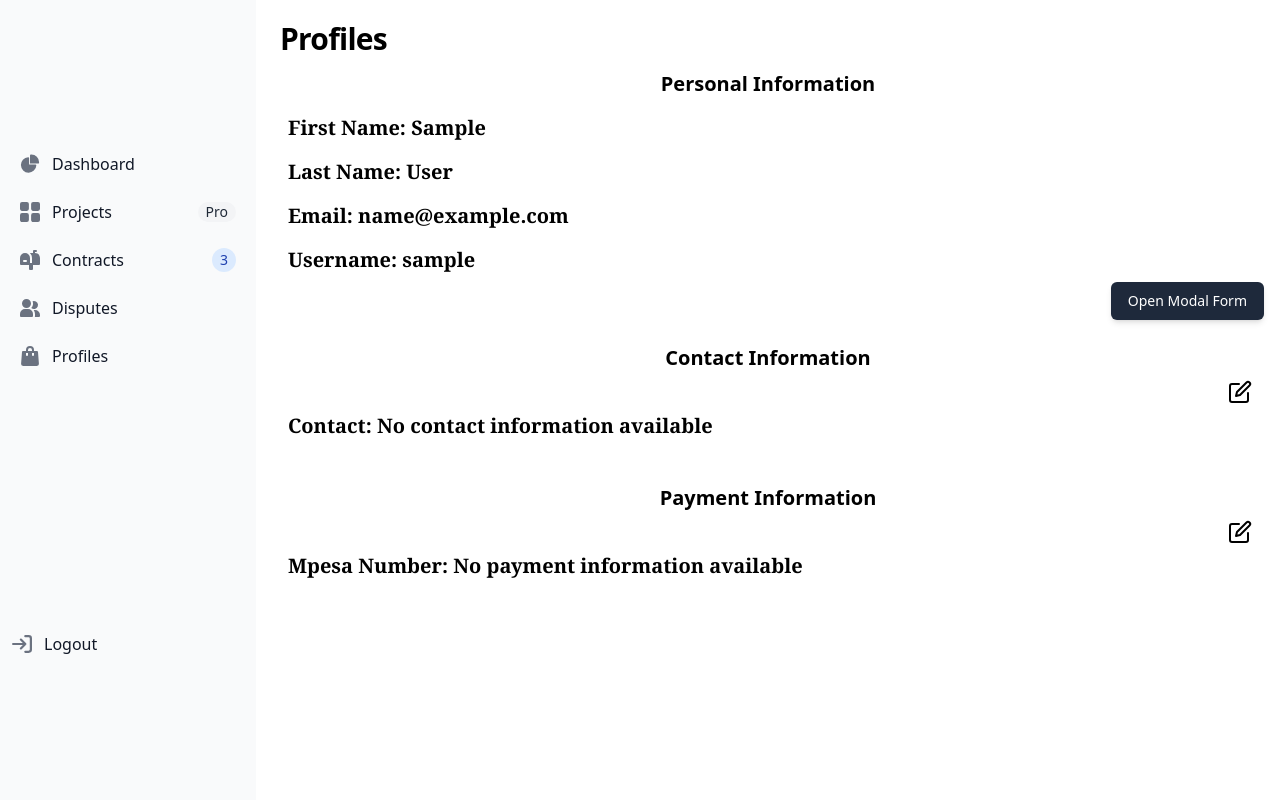
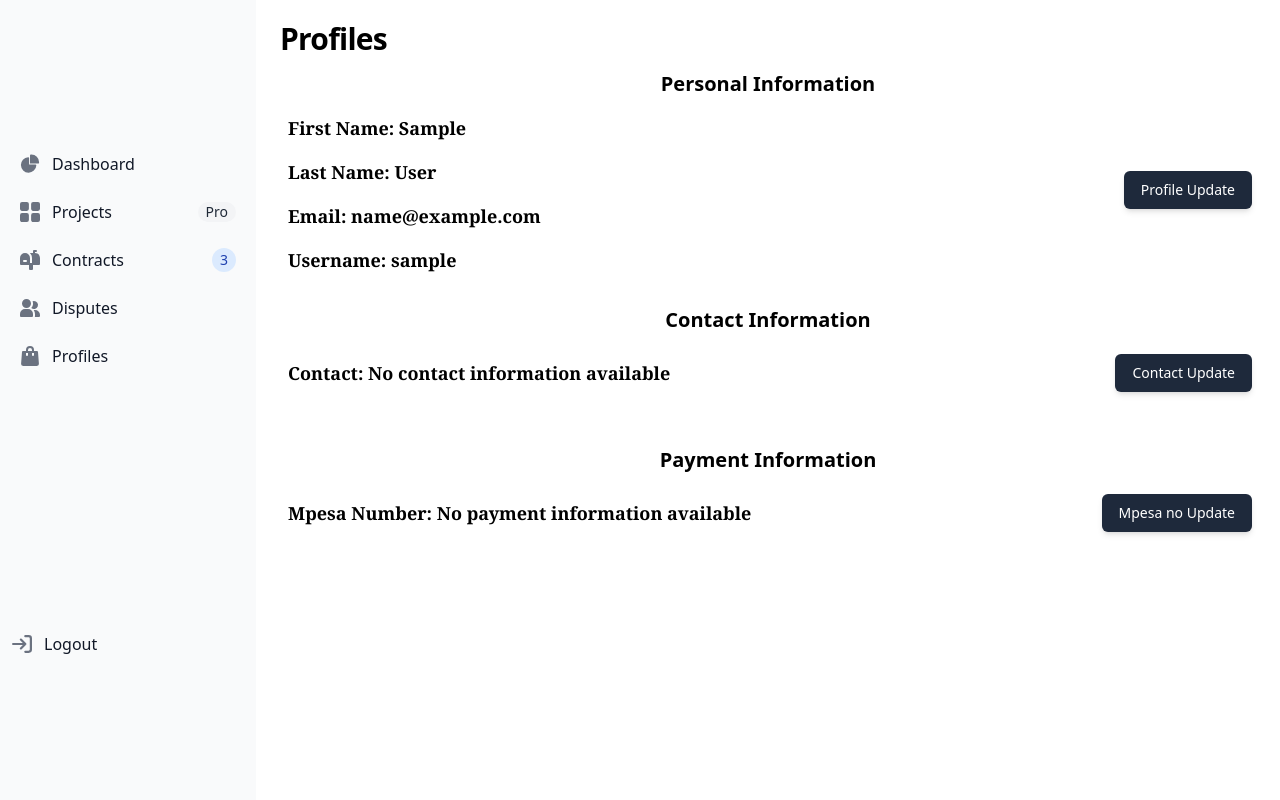
Before and after one commit to NestaNdereva23/PesaCrow, a Django app: page /profile/ in a window 1280 px wide. Run offline with Django 5.2, Linux system fonts and the light colour scheme; the visitor is signed in with stand-in values (Sample User, id 1); data comes from the database, SQL or seed files in the repository; some libraries are stand-ins or nearby versions.

Commit message:
profile app code improvement
-- fixed and refactored profile.js to handle all modals independently
-- added contactupdate form
-- implemented view logic for contact info and mpesa info
-- setup mpesa number modal

```diff
--- a/profiles/forms.py
+++ b/profiles/forms.py
@@ -6,3 +6,10 @@ class ProfileUpdateForm(forms.ModelForm):
     class Meta:
         model = User
         fields = ['first_name', 'last_name', 'username']
+
+
+
+class ContactUpdateForm(forms.ModelForm):
+    class Meta:
+        model = UserProfile
+        fields = ['phone_number', 'mpesa_number']
--- a/profiles/static/profile.js
+++ b/profiles/static/profile.js
@@ -1,37 +1,149 @@
-document.addEventListener('DOMContentLoaded', function() {
-  // Get the button and modal elements
-  const modalButton = document.querySelector('[data-dialog-target="sign-in-modal"]');
-  const modalBackdrop = document.querySelector('[data-dialog-backdrop="sign-in-modal"]');
-  const modal = document.querySelector('[data-dialog="sign-in-modal"]');
+document.addEventListener("DOMContentLoaded", function () {
+  // Get the profile modal elements
+  const profileModalButton = document.querySelector(
+    '[data-dialog-target="profile-info-modal"]'
+  );
+  const profileModalBackdrop = document.querySelector(
+    '[data-dialog-backdrop="profile-info-modal"]'
+  );
+  const profileModal = document.querySelector(
+    '[data-dialog="profile-info-modal"]'
+  );
 
-  // Function to open modal
-  function openModal() {
-    modalBackdrop.classList.remove('pointer-events-none', 'opacity-0');
-    modalBackdrop.classList.add('opacity-100', 'pointer-events-auto');
+  //contact modal elements
+  const contactModalButton = document.querySelector(
+    '[data-dialog-target="contact-modal"]'
+  );
+  const contactModalBackdrop = document.querySelector(
+    '[data-dialog-backdrop="contact-modal"]'
+  );
+  const contactModal = document.querySelector('[data-dialog="contact-modal"]');
+
+  //mpesa number modal
+  const mpesaModalButton = document.querySelector(
+    '[data-dialog-target="mpesa-number-modal"]'
+  );
+  const mpesaModalBackdrop = document.querySelector(
+    '[data-dialog-backdrop="mpesa-number-modal"]'
+  );
+  const mpesaModal = document.querySelector(
+    '[data-dialog="mpesa-number-modal"]'
+  );
+
+  // Function to open profile modal
+  function openProfileModal() {
+    profileModalBackdrop.classList.remove("pointer-events-none", "opacity-0");
+    profileModalBackdrop.classList.add("opacity-100", "pointer-events-auto");
   }
 
-  // Function to close modal
-  function closeModal() {
-    modalBackdrop.classList.remove('opacity-100', 'pointer-events-auto');
-    modalBackdrop.classList.add('pointer-events-none', 'opacity-0');
+  // Function to close profile modal
+  function closeProfileModal() {
+    profileModalBackdrop.classList.remove("opacity-100", "pointer-events-auto");
+    profileModalBackdrop.classList.add("pointer-events-none", "opacity-0");
   }
 
-  // Add click event to button to open modal
-  modalButton.addEventListener('click', openModal);
+  // func to open contact modal
+  function openContactModal() {
+    contactModalBackdrop.classList.remove("pointer-events-none", "opacity-0");
+    contactModalBackdrop.classList.add("opacity-100", "pointer-events-auto");
+  }
 
-  // Close modal when clicking outside (if backdrop-close is enabled)
-  if (modalBackdrop.getAttribute('data-dialog-backdrop-close') === 'true') {
-    modalBackdrop.addEventListener('click', function(e) {
-      if (e.target === modalBackdrop) {
-        closeModal();
+  // close contact modal
+  function closeContactModal() {
+    contactModalBackdrop.classList.remove("opacity-100", "pointer-events-auto");
+    contactModalBackdrop.classList.add("pointer-events-none", "opacity-0");
+  }
+
+  // func to open mpesa number modal
+  function openMpesaModal() {
+    mpesaModalBackdrop.classList.remove("pointer-events-none", "opacity-0");
+    mpesaModalBackdrop.classList.add("opacity-100", "pointer-events-auto");
+  }
+
+  // close mpesa number modal
+  function closeMpesaModal() {
+    mpesaModalBackdrop.classList.remove("opacity-100", "pointer-events-auto");
+    mpesaModalBackdrop.classList.add("pointer-events-none", "opacity-0");
+  }
+
+  // Function to close all modals
+  function closeAllModals() {
+    closeProfileModal();
+    closeContactModal();
+    closeMpesaModal();
+  }
+
+  // Add click event to profile modal button
+  if (profileModalButton) {
+    profileModalButton.addEventListener("click", function () {
+      // Make sure other modals are closed first
+      closeContactModal();
+      closeMpesaModal();
+      //open current modal
+      openProfileModal();
+    });
+  }
+
+  // click event --> contact modal button
+  if (contactModalButton) {
+    contactModalButton.addEventListener("click", function () {
+      // Make sure other modals are closed first
+      closeProfileModal();
+      // Then open this modal
+      openContactModal();
+    });
+  }
+
+  // click event --> mpesa number modal button
+  if (mpesaModalButton) {
+    mpesaModalButton.addEventListener("click", function () {
+      // Make sure other modals are closed first
+      closeProfileModal();
+      // Then open this modal
+      openMpesaModal();
+    });
+  }
+
+  // Close profile modal when clicking outside
+  if (
+    profileModalBackdrop &&
+    profileModalBackdrop.getAttribute("data-dialog-backdrop-close") === "true"
+  ) {
+    profileModalBackdrop.addEventListener("click", function (e) {
+      if (e.target === profileModalBackdrop) {
+        closeProfileModal();
       }
     });
   }
 
-  // Optional: Add ESC key to close modal
-  document.addEventListener('keydown', function(e) {
-    if (e.key === 'Escape' && !modalBackdrop.classList.contains('opacity-0')) {
-      closeModal();
+  // Close contact modal when clicking outside
+  if (
+    contactModalBackdrop &&
+    contactModalBackdrop.getAttribute("data-dialog-backdrop-close") === "true"
+  ) {
+    contactModalBackdrop.addEventListener("click", function (e) {
+      if (e.target === contactModalBackdrop) {
+        closeContactModal();
+      }
+    });
+  }
+
+  // Close mpesa number modal when  you clicck outside
+  if (
+    mpesaModalBackdrop &&
+    mpesaModalBackdrop.getAttribute("data-dialog-backdrop-close") === "true"
+  ) {
+    mpesaModalBackdrop.addEventListener("click", function (e) {
+      if (e.target === mpesaModalBackdrop) {
+        closeMpesaModal();
+      }
+    });
+  }
+
+  // Close modals with ESC key
+  document.addEventListener("keydown", function (e) {
+    if (e.key === "Escape") {
+      closeAllModals();
     }
   });
 });
--- a/profiles/templates/profiles/profiles.html
+++ b/profiles/templates/profiles/profiles.html
@@ -1,11 +1,9 @@
-{% load static %}
-{% include "sidebar.html" %} {% block content %}
+{% load static %} {% include "sidebar.html" %} {% block content %}
+<script src="{% static 'profile.js' %}"></script>
 <div class="p-4 sm:ml-64">
-
   <p class="text-3xl m-2 font-semibold tracking-tight leading-none text-black">
     Profiles
   </p>
-
 
   <!-- personal information section -->
   <div>
@@ -16,33 +14,35 @@
     </div>
 
     <!-- error messages display -->
-{#      {% for m in messages %}#}
-{#      <p>{{ m }}</p>#}
-{#      {% endfor %}#}
+    {% for m in messages %}
+    <p>{{ m }}</p>
+    {% endfor %}
 
     <div class="block h-58 mb-4 rounded-xl bg-profile_gray max-w-screen-xl">
-        <p class="text-xl ml-4 py-2 text-black font-semibold font-serif">
+      <div class="flex items-center justify-between">
+        <div class="block items-start">
+          <p class="text-lg ml-4 py-2 text-black font-semibold font-serif">
             First Name: {{ user.first_name }}
           </p>
-        <p class="text-xl ml-4 py-2 text-black font-semibold font-serif">
+          <p class="text-lg ml-4 py-2 text-black font-semibold font-serif">
             Last Name: {{ user.last_name }}
           </p>
-        <p class="text-xl ml-4 py-2 text-black font-semibold font-serif">
+          <p class="text-lg ml-4 py-2 text-black font-semibold font-serif">
             Email: {{ user.email }}
           </p>
-        <p class="text-xl ml-4 py-2 text-black font-semibold font-serif">
+          <p class="text-lg ml-4 py-2 text-black font-semibold font-serif">
             Username: {{ user.username }}
           </p>
-        <div class="flex items-center justify-between">
-          <div class="flex items-start"></div>
+        </div>
         <button
-          data-dialog-target="sign-in-modal"
-          class="rounded-md bg-slate-800 py-2 px-4 border border-transparent text-center text-sm text-white transition-all shadow-md hover:shadow-lg focus:bg-slate-700 focus:shadow-none active:bg-slate-700 hover:bg-slate-700 active:shadow-none disabled:pointer-events-none disabled:opacity-50 disabled:shadow-none ml-2" type="button">
-          Open Modal Form
+          data-dialog-target="profile-info-modal"
+          class="rounded-md mb-2 mr-3 bg-slate-800 py-2 px-4 border border-transparent text-center text-sm text-white transition-all shadow-md hover:shadow-lg focus:bg-slate-700 focus:shadow-none active:bg-slate-700 hover:bg-slate-700 active:shadow-none disabled:pointer-events-none disabled:opacity-50 disabled:shadow-none ml-2"
+          type="button"
+        >
+          Profile Update
         </button>
       </div>
     </div>
-      {# {% endfor %}#}
   </div>
 
   <!-- contact information section -->
@@ -54,44 +54,30 @@
     </div>
     <div class="block h-20 mb-4 rounded-xl bg-profile_gray max-w-screen-xl">
       <div class="flex items-center justify-between">
-          <div class="flex items-start"></div>
-          <a
-            href="{% url 'home:password_reset' %}"
-            class="mr-3 hover:bg-blue-600"
-            ><?xml version="1.0" ?>
-            <svg
-              class="feather feather-edit"
-              fill="none"
-              height="24"
-              stroke="currentColor"
-              stroke-linecap="round"
-              stroke-linejoin="round"
-              stroke-width="2"
-              viewBox="0 0 24 24"
-              width="24"
-              xmlns="http://www.w3.org/2000/svg"
-            >
-              <path
-                d="M11 4H4a2 2 0 0 0-2 2v14a2 2 0 0 0 2 2h14a2 2 0 0 0 2-2v-7"
-              />
-              <path
-                d="M18.5 2.5a2.121 2.121 0 0 1 3 3L12 15l-4 1 1-4 9.5-9.5z"
-              />
-            </svg>
-          </a>
-        </div>
+        <div class="flex items-start">
           {% if user_profile %}
-        <p class="text-xl ml-4 py-2 text-black font-semibold font-serif">
+          <p class="text-lg ml-4 py-2 text-black font-semibold font-serif">
             Contact: {{ user_profile.phone_number }}
           </p>
           {% else %}
-        <p class="text-xl ml-4 py-2 text-black font-semibold font-serif">
+          <p class="text-lg ml-4 py-2 text-black font-semibold font-serif">
             Contact: No contact information available
           </p>
           {% endif %}
         </div>
+        <!-- contact modal section -->
+        <button
+          data-dialog-target="contact-modal"
+          class="rounded-md m-3 bg-slate-800 py-2 px-4 border border-transparent text-center text-sm text-white transition-all shadow-md hover:shadow-lg focus:bg-slate-700 focus:shadow-none active:bg-slate-700 hover:bg-slate-700 active:shadow-none disabled:pointer-events-none disabled:opacity-50 disabled:shadow-none ml-2"
+          type="button"
+        >
+          Contact Update
+        </button>
+      </div>
+    </div>
   </div>
 
+  <!-- payment information section -->
   <div>
     <div class="flex items-center justify-center">
       <div class="py-2">
@@ -100,70 +86,55 @@
     </div>
     <div class="block h-20 mb-4 rounded-xl bg-profile_gray max-w-screen-xl">
       <div class="flex items-center justify-between">
-          <div class="flex items-start"></div>
-          <a
-            href="{% url 'home:password_reset' %}"
-            class="mr-3 hover:bg-blue-600"
-            ><?xml version="1.0" ?>
-            <svg
-              class="feather feather-edit"
-              fill="none"
-              height="24"
-              stroke="currentColor"
-              stroke-linecap="round"
-              stroke-linejoin="round"
-              stroke-width="2"
-              viewBox="0 0 24 24"
-              width="24"
-              xmlns="http://www.w3.org/2000/svg"
-            >
-              <path
-                d="M11 4H4a2 2 0 0 0-2 2v14a2 2 0 0 0 2 2h14a2 2 0 0 0 2-2v-7"
-              />
-              <path
-                d="M18.5 2.5a2.121 2.121 0 0 1 3 3L12 15l-4 1 1-4 9.5-9.5z"
-              />
-            </svg>
-          </a>
-        </div>
+        <div class="flex items-start">
           {% if user_profile %}
-        <p class="text-xl ml-4 py-2 text-black font-semibold font-serif">
+          <p class="text-lg ml-4 py-2 text-black font-semibold font-serif">
             Mpesa Number: {{ user_profile.mpesa_number }}
           </p>
           {% else %}
-        <p class="text-xl ml-4 py-2 text-black font-semibold font-serif">
+          <p class="text-lg ml-4 py-2 text-black font-semibold font-serif">
             Mpesa Number: No payment information available
           </p>
           {% endif %}
         </div>
+        <button
+          data-dialog-target="mpesa-number-modal"
+          class="rounded-md m-3 bg-slate-800 py-2 px-4 border border-transparent text-center text-sm text-white transition-all shadow-md hover:shadow-lg focus:bg-slate-700 focus:shadow-none active:bg-slate-700 hover:bg-slate-700 active:shadow-none disabled:pointer-events-none disabled:opacity-50 disabled:shadow-none ml-2"
+          type="button"
+        >
+          Mpesa no Update
+        </button>
+      </div>
     </div>
   </div>
 
+  <!-- personal information modal -->
   <div
-  data-dialog-backdrop="sign-in-modal"
+    data-dialog-backdrop="profile-info-modal"
     data-dialog-backdrop-close="true"
     class="pointer-events-none fixed inset-0 z-[999] grid h-screen w-screen place-items-center bg-black bg-opacity-60 opacity-0 backdrop-blur-sm transition-opacity duration-300"
   >
     <div
-    data-dialog="sign-in-modal"
+      data-dialog="profile-info-modal"
       class="relative mx-auto w-full max-w-[24rem] rounded-lg overflow-hidden shadow-sm"
     >
       <div class="relative flex flex-col bg-white">
-      <div class="relative m-2.5 items-center flex justify-center text-white h-24 rounded-md bg-slate-800">
-        <h3 class="text-2xl">
-          Personal Information
-        </h3>
+        <div
+          class="relative m-2.5 items-center flex justify-center text-white h-24 rounded-md bg-slate-800"
+        >
+          <h3 class="text-2xl">Personal Information</h3>
         </div>
-        <form>
+        <form method="post">
+          {% csrf_token %}
           <div class="flex flex-col gap-4 p-6">
-
-              {% csrf_token %}
             <div class="w-full max-w-sm min-w-[200px]">
               <label class="block mb-2 text-sm text-slate-600">
                 Firstname
               </label>
 
-            <div class="w-full bg-transparent placeholder:text-slate-400 text-slate-700 text-sm border border-slate-200 rounded-md px-3 py-2 transition duration-300 ease focus:outline-none focus:border-slate-400 hover:border-slate-300 shadow-sm focus:shadow">
+              <div
+                class="w-full bg-transparent placeholder:text-slate-400 text-slate-700 text-sm border border-slate-200 rounded-md px-3 py-2 transition duration-300 ease focus:outline-none focus:border-slate-400 hover:border-slate-300 shadow-sm focus:shadow"
+              >
                 {{ form_profile.first_name }}
               </div>
             </div>
@@ -172,37 +143,124 @@
               <label class="block mb-2 text-sm text-slate-600">
                 Lastname
               </label>
-            <div class="w-full bg-transparent placeholder:text-slate-400 text-slate-700 text-sm border border-slate-200 rounded-md px-3 py-2 transition duration-300 ease focus:outline-none focus:border-slate-400 hover:border-slate-300 shadow-sm focus:shadow">
+              <div
+                class="w-full bg-transparent placeholder:text-slate-400 text-slate-700 text-sm border border-slate-200 rounded-md px-3 py-2 transition duration-300 ease focus:outline-none focus:border-slate-400 hover:border-slate-300 shadow-sm focus:shadow"
+              >
                 {{ form_profile.last_name }}
               </div>
-
             </div>
             <div class="w-full max-w-sm min-w-[200px]">
               <label class="block mb-2 text-sm text-slate-600">
                 Username
               </label>
-              <div class="w-full bg-transparent placeholder:text-slate-400 text-slate-700 text-sm border border-slate-200 rounded-md px-3 py-2 transition duration-300 ease focus:outline-none focus:border-slate-400 hover:border-slate-300 shadow-sm focus:shadow">
+              <div
+                class="w-full bg-transparent placeholder:text-slate-400 text-slate-700 text-sm border border-slate-200 rounded-md px-3 py-2 transition duration-300 ease focus:outline-none focus:border-slate-400 hover:border-slate-300 shadow-sm focus:shadow"
+              >
                 {{ form_profile.username}}
               </div>
             </div>
-
           </div>
           <div class="p-6 pt-0">
-        <button name="formProfile_submit" class="w-full rounded-md bg-slate-800 py-2 px-4 border border-transparent text-center text-sm text-white transition-all shadow-md hover:shadow-lg focus:bg-slate-700 focus:shadow-none active:bg-slate-700 hover:bg-slate-700 active:shadow-none disabled:pointer-events-none disabled:opacity-50 disabled:shadow-none" type="button">
+            <button
+              name="formProfile_submit"
+              class="w-full rounded-md bg-slate-800 py-2 px-4 border border-transparent text-center text-sm text-white transition-all shadow-md hover:shadow-lg focus:bg-slate-700 focus:shadow-none active:bg-slate-700 hover:bg-slate-700 active:shadow-none disabled:pointer-events-none disabled:opacity-50 disabled:shadow-none"
+              type="submit"
+            >
               Update
             </button>
-{#        <p class="flex justify-center mt-6 text-sm text-slate-600">#}
-{#          Don&apos;t have an account?#}
-{#          <a href="#signup" class="ml-1 text-sm font-semibold text-slate-700 underline">#}
-{#            Sign up#}
-{#          </a>#}
-{#        </p>#}
           </div>
         </form>
       </div>
     </div>
   </div>
 
-    <script src="{% static "profile.js" %}">
-    </script>
+  <!-- contact information modal -->
+  <div
+    data-dialog-backdrop="contact-modal"
+    data-dialog-backdrop-close="true"
+    class="pointer-events-none fixed inset-0 z-[999] grid h-screen w-screen place-items-center bg-black bg-opacity-60 opacity-0 backdrop-blur-sm transition-opacity duration-300"
+  >
+    <div
+      data-dialog="contact-modal"
+      class="relative mx-auto w-full max-w-[24rem] rounded-lg overflow-hidden shadow-sm"
+    >
+      <div class="relative flex flex-col bg-white">
+        <div
+          class="relative m-2.5 items-center flex justify-center text-white h-24 rounded-md bg-slate-800"
+        >
+          <h3 class="text-2xl">Contact Information</h3>
+        </div>
+        <form method="post">
+          {% csrf_token %}
+          <div class="flex flex-col gap-4 p-6">
+            <div class="w-full max-w-sm min-w-[200px]">
+              <label class="block mb-2 text-sm text-slate-600"> Contact </label>
+
+              <div
+                class="w-full bg-transparent placeholder:text-slate-400 text-slate-700 text-sm border border-slate-200 rounded-md px-3 py-2 transition duration-300 ease focus:outline-none focus:border-slate-400 hover:border-slate-300 shadow-sm focus:shadow"
+              >
+                {{ form_contact.phone_number }}
+              </div>
+            </div>
+          </div>
+          <div class="p-6 pt-0">
+            <button
+              name="formContact_submit"
+              class="w-full rounded-md bg-slate-800 py-2 px-4 border border-transparent text-center text-sm text-white transition-all shadow-md hover:shadow-lg focus:bg-slate-700 focus:shadow-none active:bg-slate-700 hover:bg-slate-700 active:shadow-none disabled:pointer-events-none disabled:opacity-50 disabled:shadow-none"
+              type="submit"
+            >
+              Update
+            </button>
+          </div>
+        </form>
+      </div>
+    </div>
+  </div>
+
+  <!-- payment information modal -->
+  <div
+    data-dialog-backdrop="mpesa-number-modal"
+    data-dialog-backdrop-close="true"
+    class="pointer-events-none fixed inset-0 z-[999] grid h-screen w-screen place-items-center bg-black bg-opacity-60 opacity-0 backdrop-blur-sm transition-opacity duration-300"
+  >
+    <div
+      data-dialog="mpesa-number-modal"
+      class="relative mx-auto w-full max-w-[24rem] rounded-lg overflow-hidden shadow-sm"
+    >
+      <div class="relative flex flex-col bg-white">
+        <div
+          class="relative m-2.5 items-center flex justify-center text-white h-24 rounded-md bg-slate-800"
+        >
+          <h3 class="text-2xl">Mpesa Number Information</h3>
+        </div>
+        <form method="post">
+          {% csrf_token %}
+          <div class="flex flex-col gap-4 p-6">
+            <div class="w-full max-w-sm min-w-[200px]">
+              <label class="block mb-2 text-sm text-slate-600">
+                Mpesa Number
+              </label>
+
+              <div
+                class="w-full bg-transparent placeholder:text-slate-400 text-slate-700 text-sm border border-slate-200 rounded-md px-3 py-2 transition duration-300 ease focus:outline-none focus:border-slate-400 hover:border-slate-300 shadow-sm focus:shadow"
+              >
+                {{ form_contact.mpesa_number }}
+              </div>
+            </div>
+          </div>
+          <div class="p-6 pt-0">
+            <button
+              name="form_mpesa_number_submit"
+              class="w-full rounded-md bg-slate-800 py-2 px-4 border border-transparent text-center text-sm text-white transition-all shadow-md hover:shadow-lg focus:bg-slate-700 focus:shadow-none active:bg-slate-700 hover:bg-slate-700 active:shadow-none disabled:pointer-events-none disabled:opacity-50 disabled:shadow-none"
+              type="submit"
+            >
+              Update
+            </button>
+          </div>
+        </form>
+      </div>
+    </div>
+  </div>
+
   {% endblock %}
+</div>
--- a/profiles/views.py
+++ b/profiles/views.py
@@ -6,7 +6,7 @@ from django.views import generic
 from django_browser_reload.views import message
 
 from profiles.models import UserProfile, UserRole
-from profiles.forms import ProfileUpdateForm
+from profiles.forms import ProfileUpdateForm, ContactUpdateForm
 
 
 # Create your views here.
@@ -23,6 +23,7 @@ def profiles(request):
 
     #userprofile update form
     form_profile = ProfileUpdateForm(data=request.POST, instance=user)
+    form_contact = ContactUpdateForm(data=request.POST, instance=user_profile)
 
     if request.method == "POST":
         if 'formProfile_submit' in request.POST:
@@ -30,8 +31,16 @@ def profiles(request):
             if form_profile.is_valid():
                 form_profile.save()
                 return redirect(reverse('home:dashboard'))
+
+        elif 'formContact_submit' or 'form_mpesa_number_submit' in request.POST:
+            form_contact = ContactUpdateForm(data=request.POST, instance=user_profile)
+            if form_contact.is_valid():
+                form_contact.save()
+                return redirect(reverse('home:dashboard'))
+
     else:
         form_profile = ProfileUpdateForm(instance=user)
+        form_contact = ContactUpdateForm(instance=user_profile)
 
 
 
@@ -39,6 +48,7 @@ def profiles(request):
     context = {
         'user_profile': user_profile,
         'form_profile': form_profile,
+        'form_contact': form_contact,
     }
 
 
```
Also changed, not shown: home/templates/home/dashboard.html (+1 -10 lines). Lines whose indentation alone changed are shown as unchanged.
